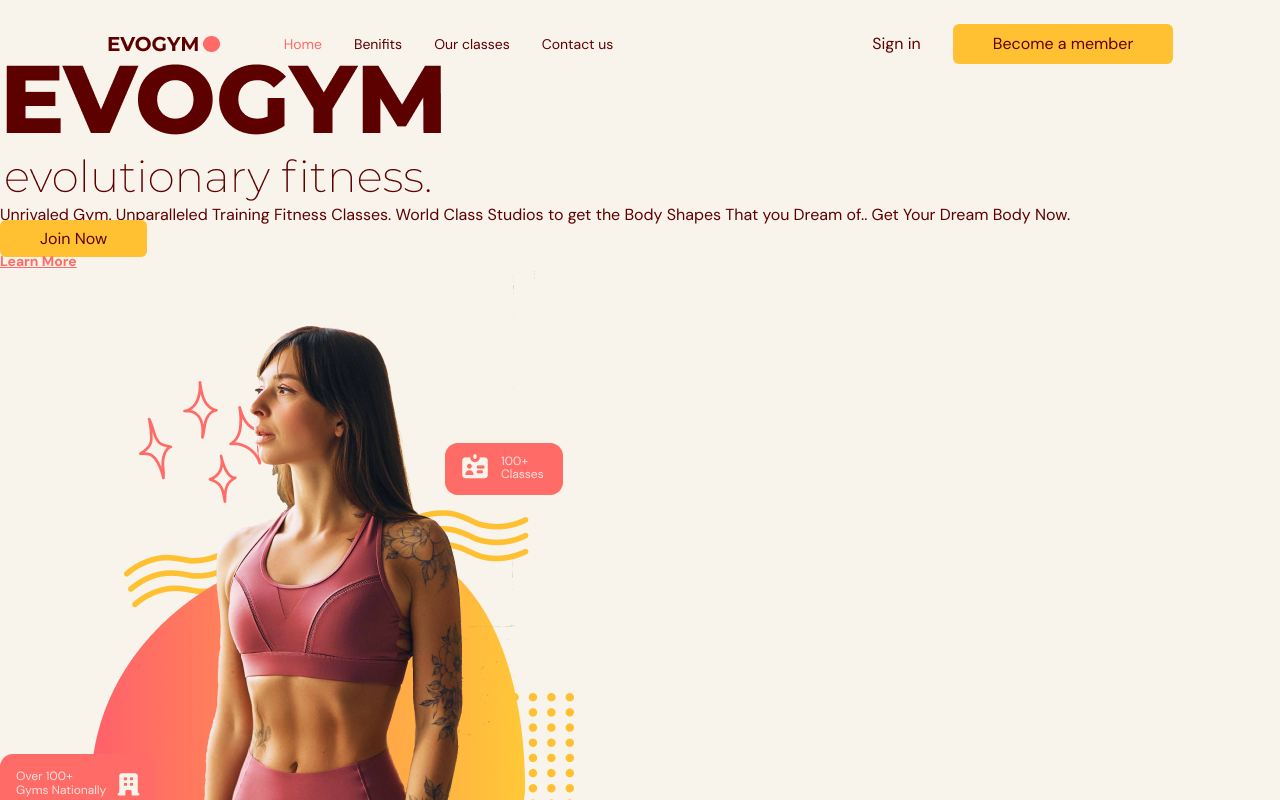
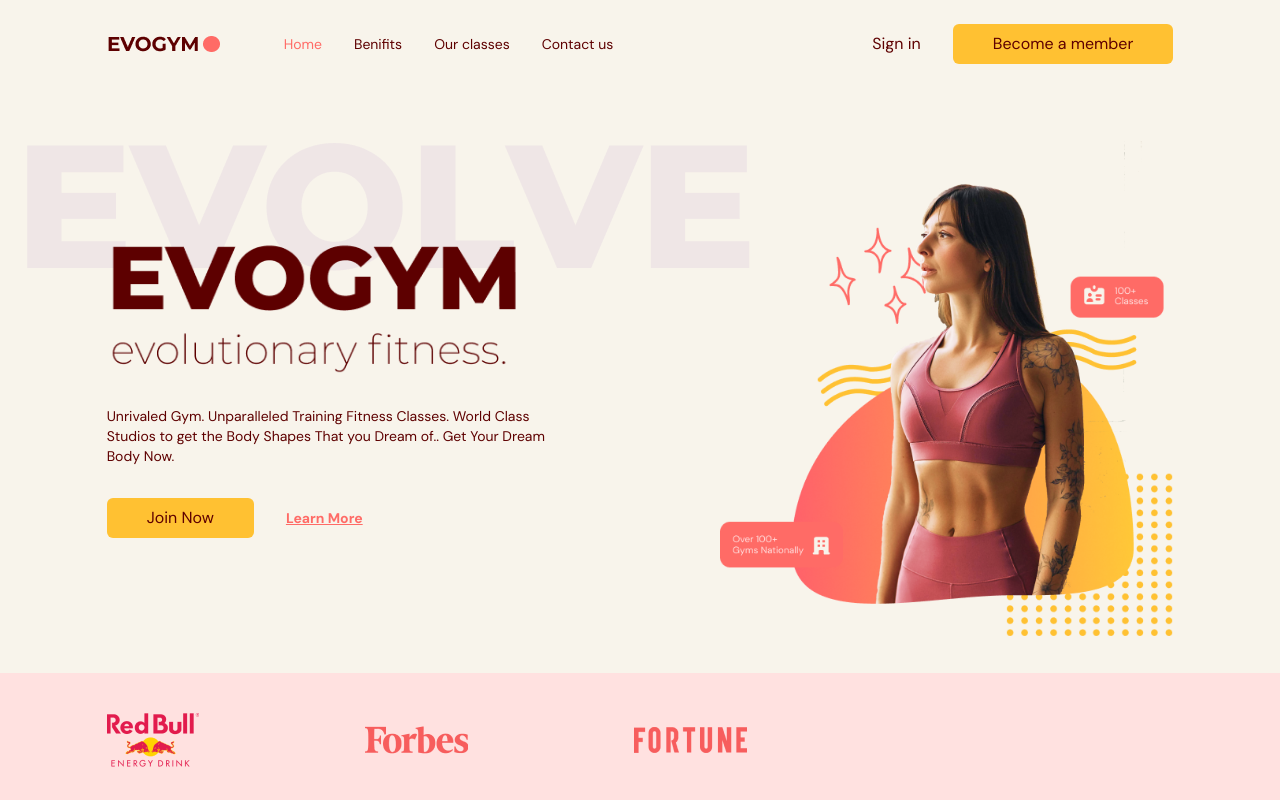
Before and after one commit to filiptrifunovic-mile/gym-page, a React (Vite) app: page / in a window 1280 px wide. Shown: the top 800 px of the page. Built offline with nearby package versions, Linux system fonts and the light colour scheme.

Commit message:
home page layout

```diff
--- a/src/scenes/home/index.tsx
+++ b/src/scenes/home/index.tsx
@@ -6,7 +6,8 @@
 import SponsorRedBull from "@/assets/SponsorRedBull.png"
 import SponsorForbes from "@/assets/SponsorForbes.png"
 import SponsorFortune from "@/assets/SponsorFortune.png"
-import AnchorLink from 'react-anchor-link-smooth-scroll';
+import AnchorLink from 'react-anchor-link-smooth-scroll'
+import { motion } from 'framer-motion';
 
 
 type Props = {
@@ -26,24 +27,38 @@
     >
 
       {/* IMAGE AND MAIN HEADER */}
-      <div>
+      <motion.div
+      onViewportEnter={() => setSelectedPage(SelectedPage.Home)}
+      className='md:flex mx-auto w-5/6 items-center justify-center md:h-5/6'>
         {/* MAIN HEADER */}
-        <div>
+        <div className='z-10 mt-32 md:basis-3/5'>
           {/* HEADINGS */}
-          <div>
-            <div>
-              <div>
+          <motion.div
+          initial='hidden'
+          whileInView='visible'
+          viewport={{once: true, amount: 0.5}}
+           transition={{duration: 1}}
+           variants={{hidden: {opacity: 0, x:-50},visible: {opacity: 1, x: 0}}}
+           className='md:-mt-20'>
+            <div className='relative'>
+              <div className='before:absolute before:-left-20 before:z-[-1] before:-top-20 md:before:content-evolvetext'>
                 <img src={HomePageText} alt="home-page-text" />
               </div>
             </div>
-            <p>
+            <p className='mt-8 text-sm'>
               Unrivaled Gym. Unparalleled Training Fitness Classes. World Class
               Studios to get the Body Shapes That you Dream of.. Get Your Dream
               Body Now.
             </p>
-          </div>
+          </motion.div>
           {/* ACTIONS */}
-          <div>
+          <motion.div
+          initial='hidden'
+          whileInView='visible'
+          viewport={{once: true, amount: 0.5}}
+           transition={{delay: 0.5, duration: 1}}
+           variants={{hidden: {opacity: 0, x:-50},visible: {opacity: 1, x: 0}}}
+          className='mt-8 flex items-center gap-8'>
             <ActionButton setSelectedPage={setSelectedPage}>
               Join Now
             </ActionButton>
@@ -53,21 +68,21 @@
             >
               <p>Learn More</p>
             </AnchorLink>
-          </div>
+          </motion.div>
         </div>
 
 
         {/* IMAGE */}
-        <div>
+        <div className='flex basis-3/5 justify-center md:z-10 md:ml-40 md:mt-16 md:justify-items-end'>
           <img src={HomePageGraphic} alt="homepagegraphic" />
         </div>
-      </div>
+      </motion.div>
 
       {/* SPONSORS */}
       {isAboveMediumScreens && (
-        <div>
-          <div>
-            <div>
+        <div className='h-[150px] w-full bg-primary-100 py-10'>
+          <div className='mx-auto w-5/6'>
+            <div className='flex w-3/5 items-center justify-between gap-8'>
               <img src={SponsorRedBull} alt="redbull" />
               <img src={SponsorForbes} alt="forbes" />
               <img src={SponsorFortune} alt="fortune" />
```
